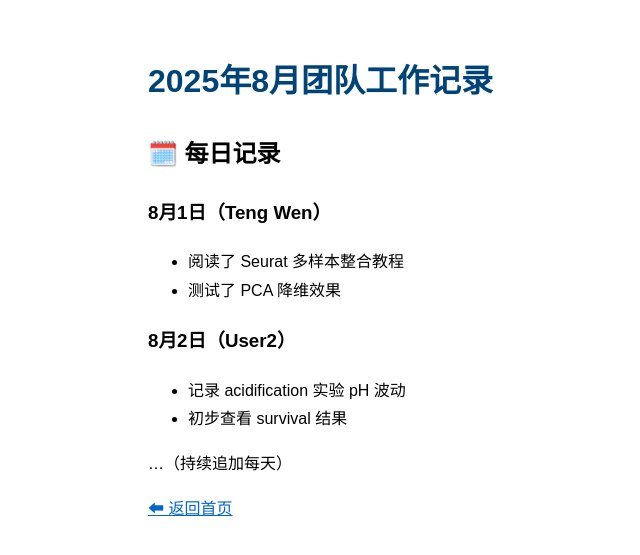
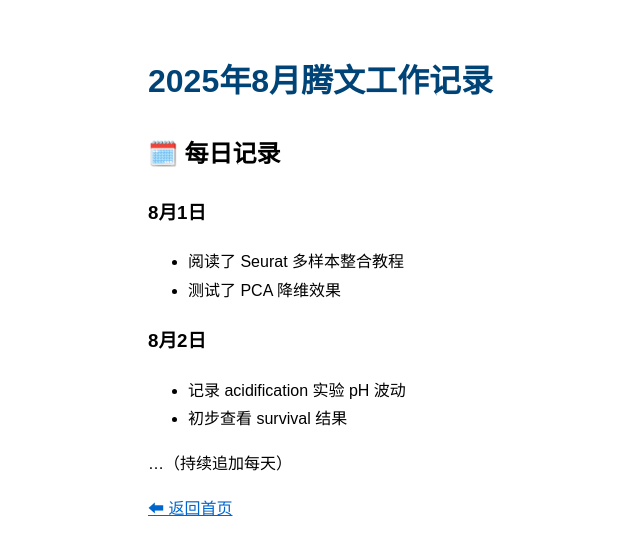
Before and after one commit to tengwen2018/tengwen2018.github.io, a Jekyll site: the page built from _notes/2025-08.md, in a window 1280 px wide. Shown: the top 555 px of the page, without its empty margins (92-732 px from the left). Built offline with Jekyll 4.4.1, drawn with Linux system fonts in a browser that asks for light colours.

Commit message:
Update 2025-08.md

```diff
--- a/_notes/2025-08.md
+++ b/_notes/2025-08.md
@@ -1,15 +1,15 @@
 ---
 layout: note
-title: "2025年8月团队工作记录"
+title: "2025年8月腾文工作记录"
 ---
 
 ## 🗓️ 每日记录
 
-### 8月1日（Teng Wen）
+### 8月1日
 - 阅读了 Seurat 多样本整合教程
 - 测试了 PCA 降维效果
 
-### 8月2日（User2）
+### 8月2日
 - 记录 acidification 实验 pH 波动
 - 初步查看 survival 结果
 
```
